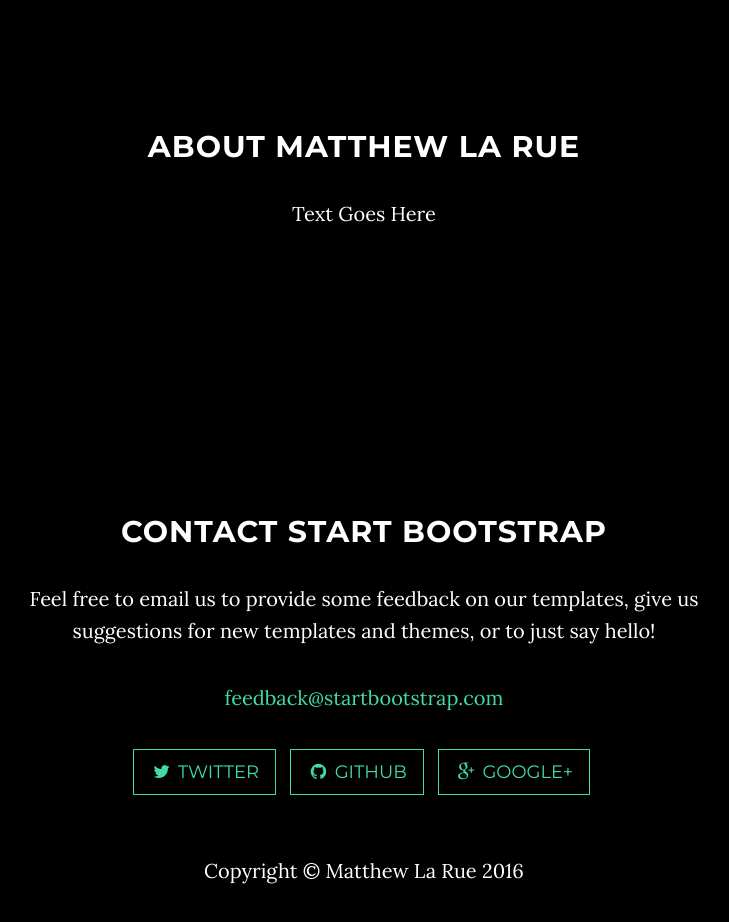
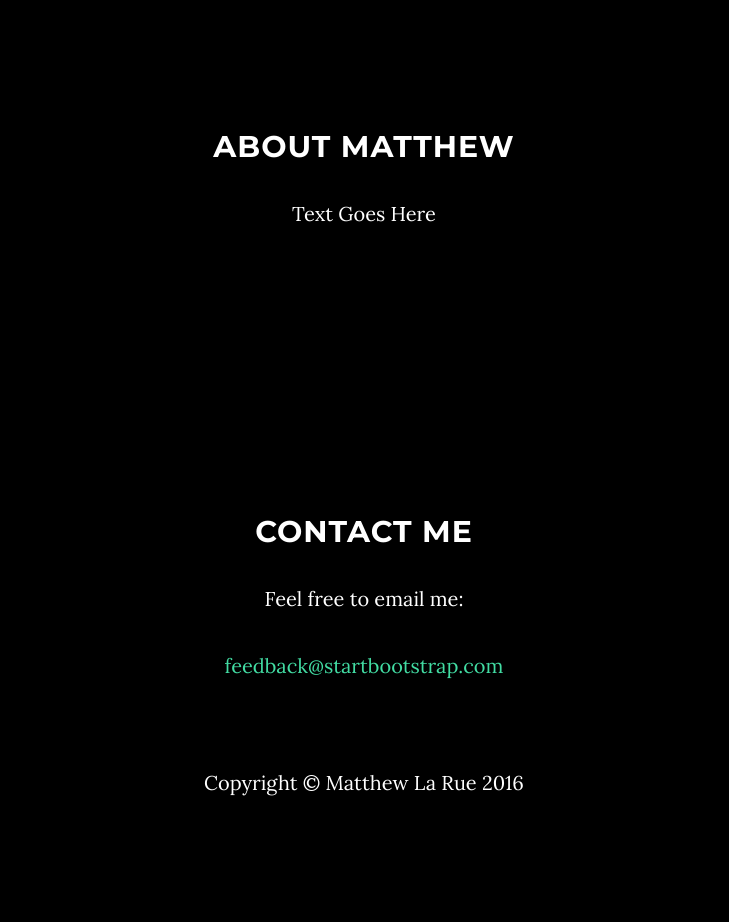
Before and after one commit to MattLaRue/mattlarue.github.io, a plain HTML site: page index.html in a window 1280 px wide. Shown: the part 920-1842 px from the top of the page, without its empty margins (276-1005 px from the left). After the commit the page ends 1769 px from the top, so only its background shows below. Drawn offline with Linux system fonts and the light colour scheme.

Commit message:
Update index.html

```diff
--- a/index.html
+++ b/index.html
@@ -89,7 +89,7 @@
     <section id="about" class="container content-section text-center">
         <div class="row">
             <div class="col-lg-8 col-lg-offset-2">
-                <h2>About Matthew La Rue</h2>
+                <h2>About Matthew </h2>
                 <p> Text Goes Here </p>
             </div>
         </div>
@@ -99,21 +99,10 @@
     <section id="contact" class="container content-section text-center">
         <div class="row">
             <div class="col-lg-8 col-lg-offset-2">
-                <h2>Contact Start Bootstrap</h2>
-                <p>Feel free to email us to provide some feedback on our templates, give us suggestions for new templates and themes, or to just say hello!</p>
+                <h2>Contact Me</h2>
+                <p>Feel free to email me: </p>
                 <p><a href="mailto:feedback@startbootstrap.com">feedback@startbootstrap.com</a>
                 </p>
-                <ul class="list-inline banner-social-buttons">
-                    <li>
-                        <a href="https://twitter.com/SBootstrap" class="btn btn-default btn-lg"><i class="fa fa-twitter fa-fw"></i> <span class="network-name">Twitter</span></a>
-                    </li>
-                    <li>
-                        <a href="https://github.com/IronSummitMedia/startbootstrap" class="btn btn-default btn-lg"><i class="fa fa-github fa-fw"></i> <span class="network-name">Github</span></a>
-                    </li>
-                    <li>
-                        <a href="https://plus.google.com/+Startbootstrap/posts" class="btn btn-default btn-lg"><i class="fa fa-google-plus fa-fw"></i> <span class="network-name">Google+</span></a>
-                    </li>
-                </ul>
             </div>
         </div>
     </section>
```
